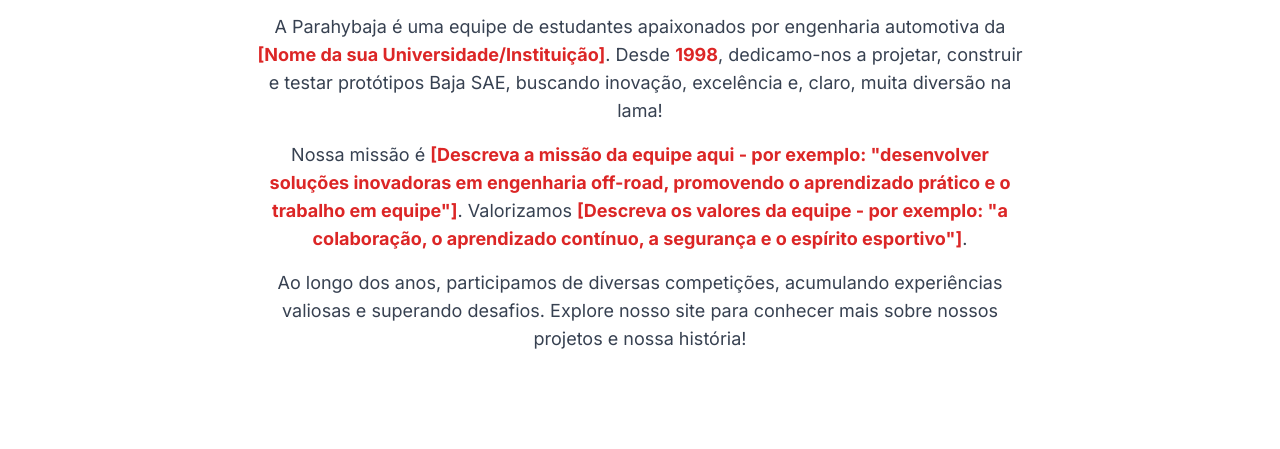
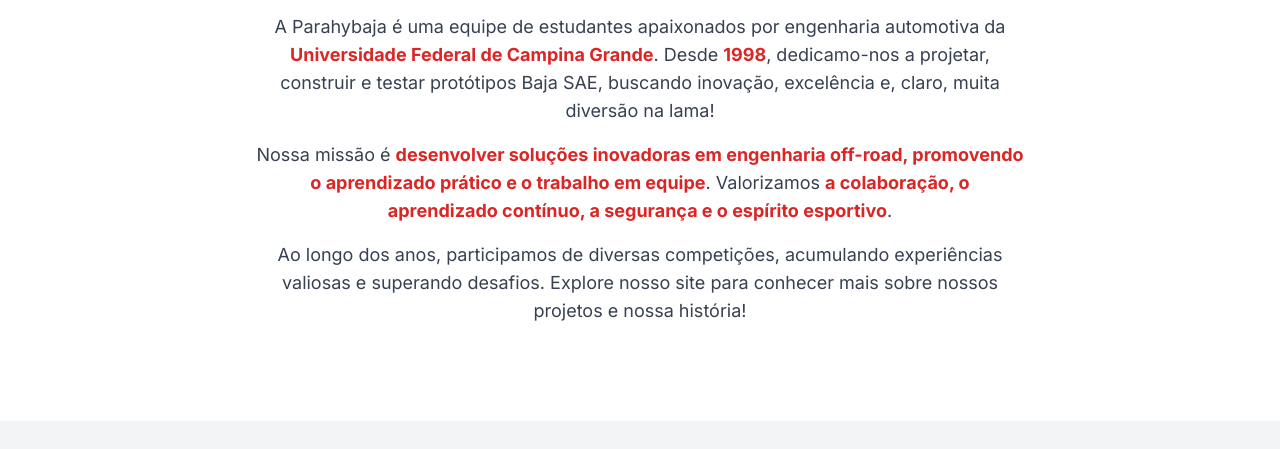
Before and after one commit to Vitorluca/Vitorluca.github.io, a plain HTML site: page index.html in a window 1280 px wide. Shown: the part 749-1198 px from the top of the page. Drawn offline with nearby package versions, Linux system fonts and the light colour scheme.

Commit message:
Update index.html

```diff
--- a/index.html
+++ b/index.html
@@ -79,8 +79,8 @@
         <div class="container mx-auto px-6">
             <h2 class="section-title text-gray-900">Sobre Nós</h2>
             <div class="max-w-3xl mx-auto text-center text-gray-700 space-y-4">
-                <p class="text-lg">A Parahybaja é uma equipe de estudantes apaixonados por engenharia automotiva da <strong class="text-red-600">[Nome da sua Universidade/Instituição]</strong>. Desde <strong class="text-red-600">1998</strong>, dedicamo-nos a projetar, construir e testar protótipos Baja SAE, buscando inovação, excelência e, claro, muita diversão na lama!</p>
-                <p class="text-lg">Nossa missão é <strong class="text-red-600">[Descreva a missão da equipe aqui - por exemplo: "desenvolver soluções inovadoras em engenharia off-road, promovendo o aprendizado prático e o trabalho em equipe"]</strong>. Valorizamos <strong class="text-red-600">[Descreva os valores da equipe - por exemplo: "a colaboração, o aprendizado contínuo, a segurança e o espírito esportivo"]</strong>.</p>
+                <p class="text-lg">A Parahybaja é uma equipe de estudantes apaixonados por engenharia automotiva da <strong class="text-red-600">Universidade Federal de Campina Grande</strong>. Desde <strong class="text-red-600">1998</strong>, dedicamo-nos a projetar, construir e testar protótipos Baja SAE, buscando inovação, excelência e, claro, muita diversão na lama!</p>
+                <p class="text-lg">Nossa missão é <strong class="text-red-600">desenvolver soluções inovadoras em engenharia off-road, promovendo o aprendizado prático e o trabalho em equipe</strong>. Valorizamos <strong class="text-red-600">a colaboração, o aprendizado contínuo, a segurança e o espírito esportivo</strong>.</p>
                 <p class="text-lg">Ao longo dos anos, participamos de diversas competições, acumulando experiências valiosas e superando desafios. Explore nosso site para conhecer mais sobre nossos projetos e nossa história!</p>
             </div>
         </div>
```
